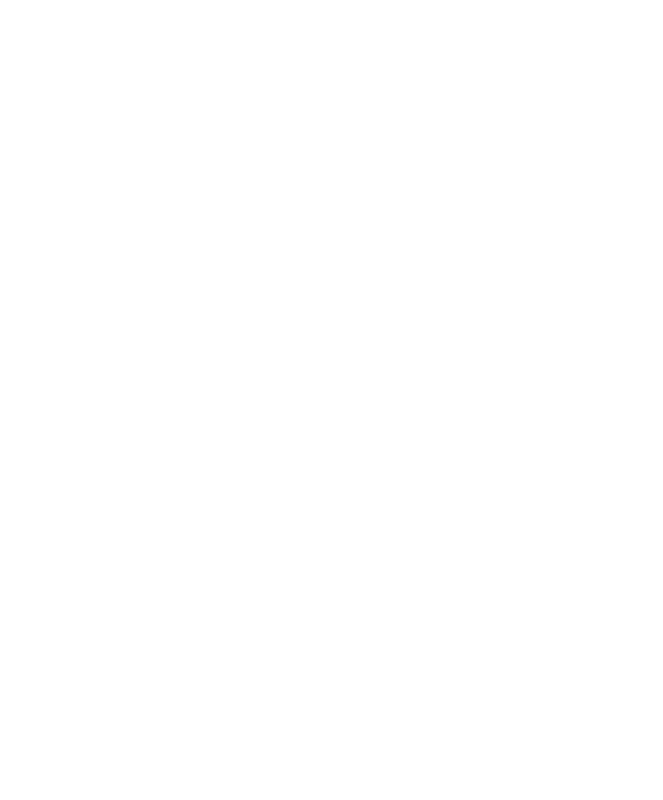
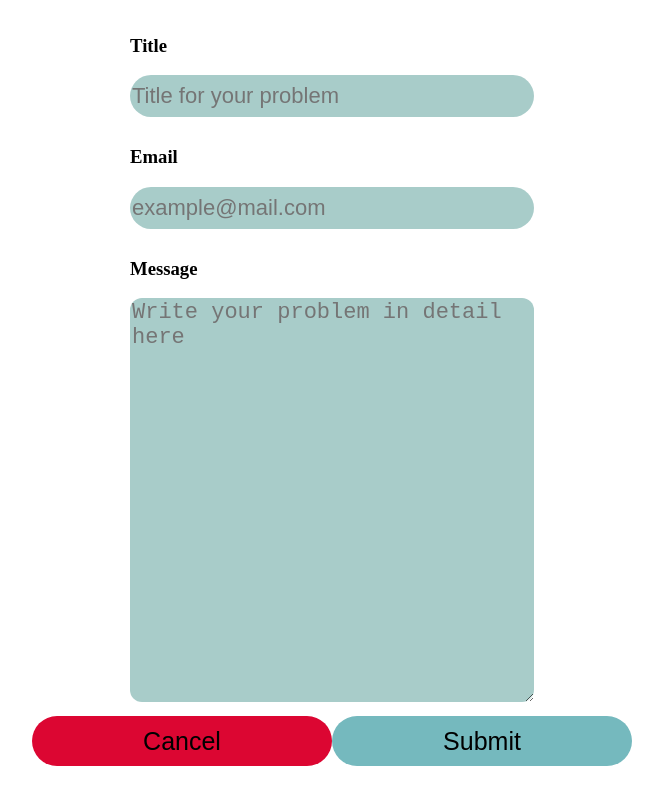
Before and after one commit to editorjakupi/dissatisfiedcustomer, a React (Vite) app in the folder client/: page /message/1 in a window 1280 px wide. Before the commit this address had no page. Shown: the whole page, without its empty margins (328-991 px from the left). Built offline with nearby package versions, Linux system fonts and the light colour scheme.

Commit message:
Company ID in URL and POST
Added Company ID in URL and sends it via POST message to ticket table

```diff
--- a/client/src/main.jsx
+++ b/client/src/main.jsx
@@ -15,7 +15,7 @@ const App = () => {
                 <Route path="/" element={<Login setUser={setUser} />} />
                 <Route path="/dashboard" element={user ? <Dashboard user={user} /> : <Login setUser={setUser} />} />
                 <Route path='/account' element={ <AccountInformation/> } />
-                <Route path="/message" element={<Message/>}/>
+                <Route path="/message/:id" element={<Message/>}/>
             </Routes>
         </Router>
     );
--- a/client/src/message.jsx
+++ b/client/src/message.jsx
@@ -1,19 +1,23 @@
 import { StrictMode } from 'react'
 import { createRoot } from 'react-dom/client'
+import { useParams } from 'react-router'
 import './message.css'
 
 export function Message() {
+  const params = useParams();
+
   return <main>
     <ul>
       <div><h3>Title</h3><input class="title" placeholder='Title for your problem'/></div>
       <div><h3>Email</h3><input class="email" placeholder='example@mail.com'/></div>
       <div><h3>Message</h3><textarea class="message" placeholder='Write your problem in detail here'/></div>
-      <div><button class="cancel button">Cancel</button><button class="submit button" onClick={submitMessage}>Submit</button></div>
+      <div><button class="cancel button">Cancel</button><button class="submit button" onClick={() => submitMessage(params.id)}>Submit</button></div>
     </ul>
   </main>
 }
 
-function submitMessage() {
+function submitMessage(companyId) {
+  console.log(companyId);
   fetch("/api/messages", {
     headers: {
       'Accept': 'application/json',
@@ -23,7 +27,8 @@ function submitMessage() {
     body: JSON.stringify({
       "Email": document.querySelector(".email").value,
       "Name": document.querySelector(".title").value,
-      "Content": document.querySelector(".message").value
+      "Content": document.querySelector(".message").value,
+      "CompanyId": companyId
     })
   })
   .then(response => response.json())  // Parsa JSON responsen från backenden
```
